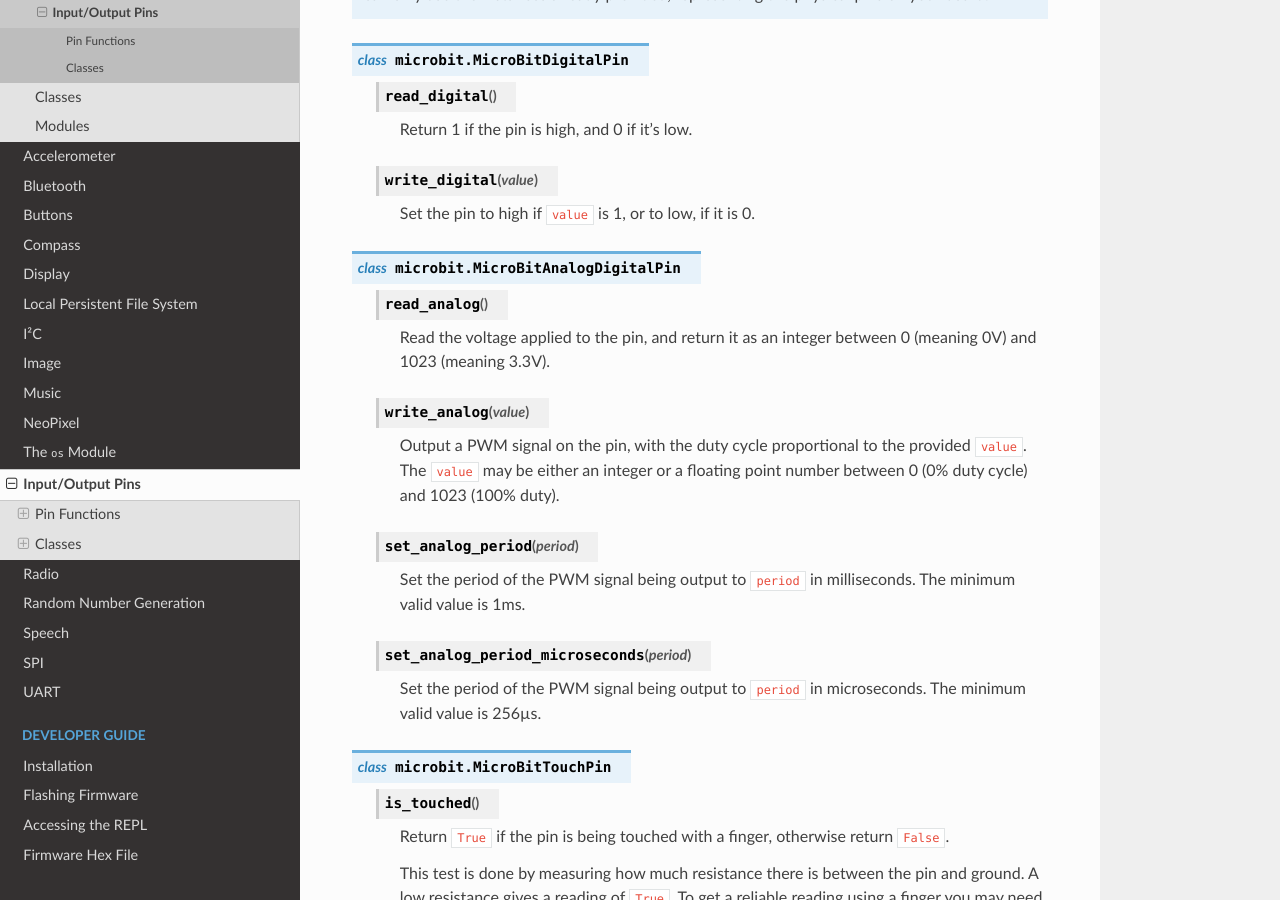
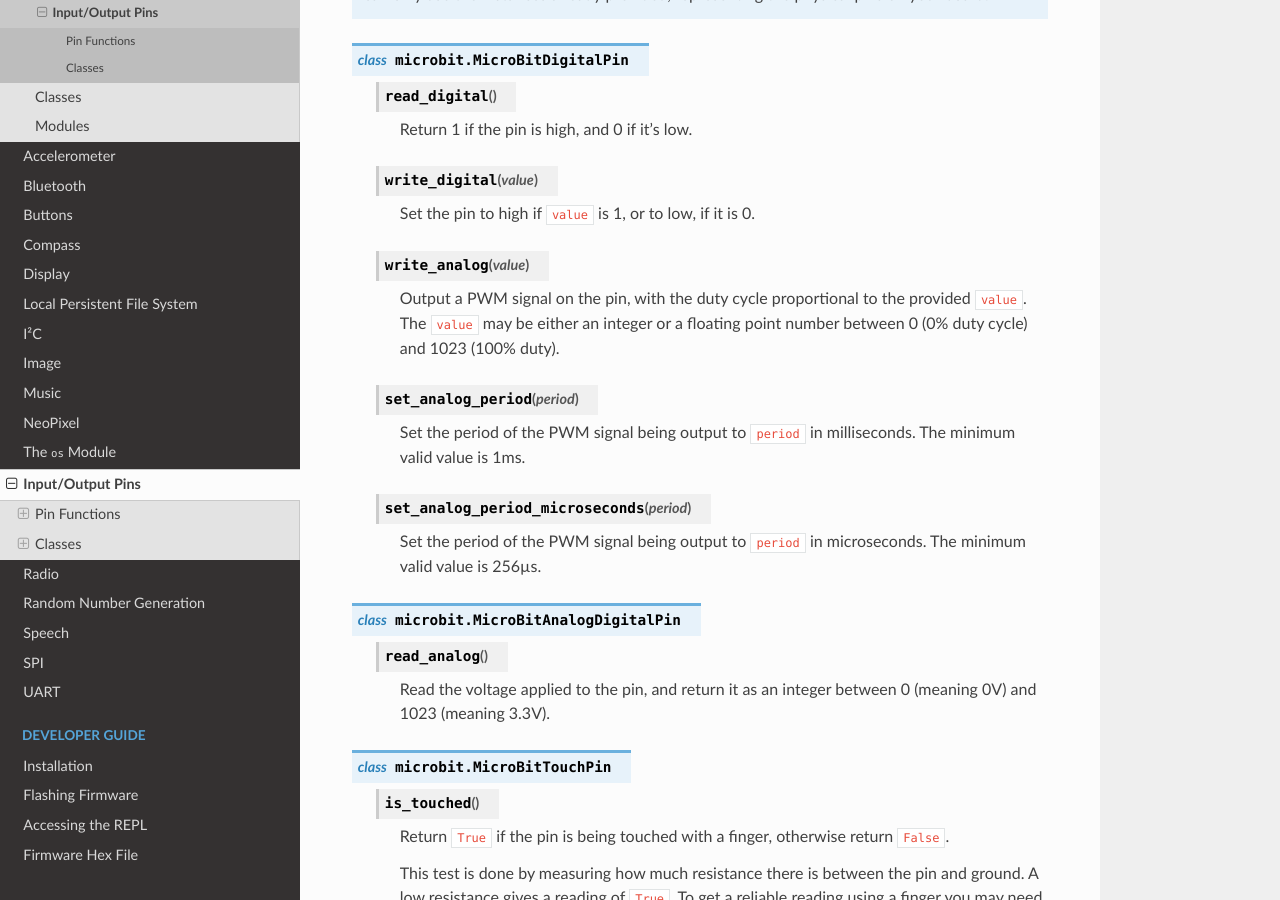
Before and after one commit to bbcmicrobit/micropython, a Sphinx documentation site: the page built from docs/pin.rst, in a window 1280 px wide and 900 px high, scrolled down 3027 px. Built offline with Sphinx 7.4.7 and the Read the Docs theme 2.0.0, drawn with Linux system fonts in a browser that asks for light colours; some of the changed lines change nothing that is shown.

Commit message:
Updated pin class definitions

```diff
--- a/docs/pin.rst
+++ b/docs/pin.rst
@@ -141,13 +141,6 @@
         ``pin.PULL_DOWN`` or ``pin.NO_PULL`` (where ``pin`` is an instance of
         a pin). See below for discussion of default pull states.
 
-.. py:class:: MicroBitAnalogDigitalPin
-
-    .. py:method:: read_analog()
-
-        Read the voltage applied to the pin, and return it as an integer
-        between 0 (meaning 0V) and 1023 (meaning 3.3V).
-
     .. py:method:: write_analog(value)
 
         Output a PWM signal on the pin, with the duty cycle proportional to
@@ -163,6 +156,14 @@
 
         Set the period of the PWM signal being output to ``period`` in
         microseconds. The minimum valid value is 256µs.
+
+
+.. py:class:: MicroBitAnalogDigitalPin
+
+    .. py:method:: read_analog()
+
+        Read the voltage applied to the pin, and return it as an integer
+        between 0 (meaning 0V) and 1023 (meaning 3.3V).
 
 
 .. py:class:: MicroBitTouchPin
```
